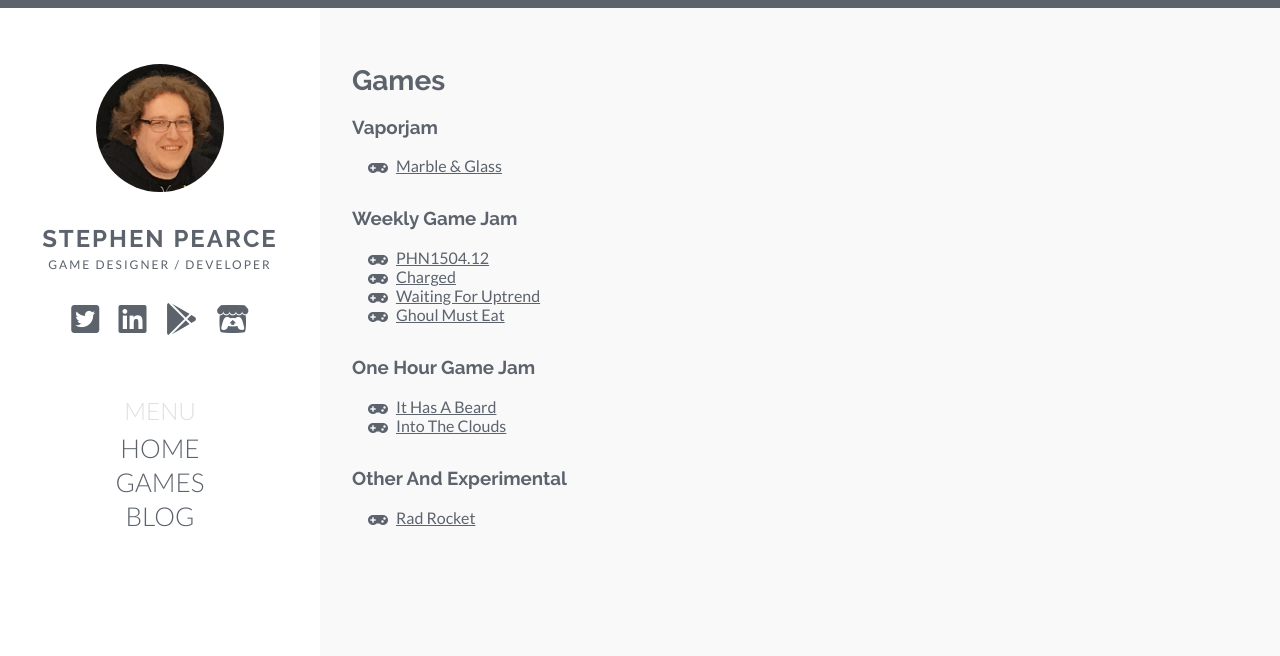
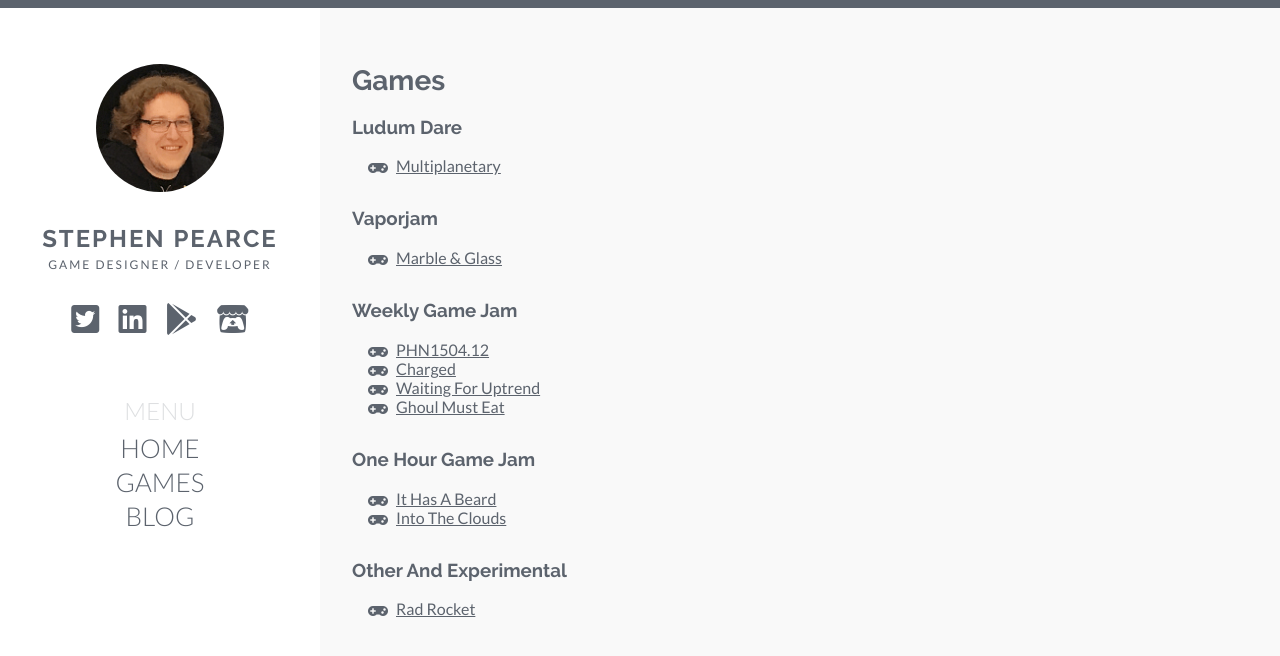
Before and after one commit to stevepdp/stevepdp.dev.old, a Jekyll site: the page built from games.md, in a window 1280 px wide. Shown: the top 656 px of the page. Built offline with Jekyll 4.4.1, drawn with Linux system fonts in a browser that asks for light colours; nearby versions of some CDN libraries.

Commit message:
enable Ludum Dare category

```diff
--- a/games.md
+++ b/games.md
@@ -7,6 +7,19 @@ og_image:
 layout: category-games
 type: category-games
 ---
+
+{% for tag in site.tags %}
+{% if tag[0] == "ludum-dare" %}
+<div class="tag">
+<h3>{{ tag | first | replace: '-', ' ' | capitalize }}</h3>
+<ul>
+{% for post in tag[1] %}
+<li><i class="fas fa-gamepad" aria-hidden="true"></i><a href="{{post.url}}" title="Click to read about {{post.title}}">{{post.title}}</a></li>
+{% endfor %}
+</ul>
+</div>
+{% endif %}
+{% endfor %}
 
 {% for tag in site.tags %}
 {% if tag[0] == "vaporjam" %}
```
